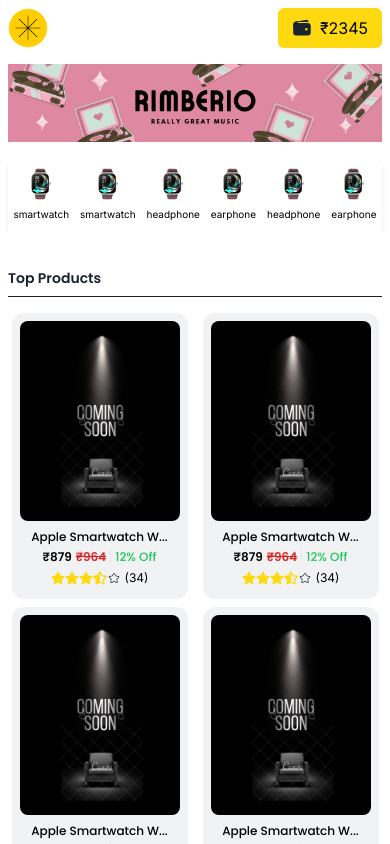
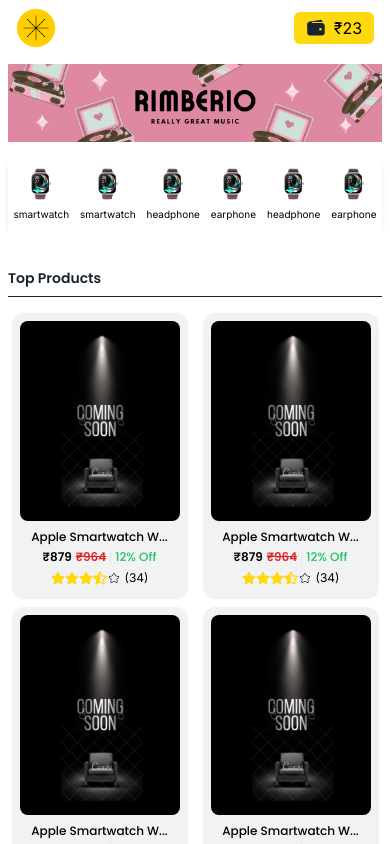
Before and after one commit to mo-amir-code/karteca-frontend, a Next.js app: page / in a window 390 px wide. Built offline with nearby package versions, Linux system fonts and the light colour scheme.

Commit message:
Mobile header wallet button

```diff
--- /dev/null
+++ b/src/components/buttons/MobileWallet.tsx
@@ -0,0 +1,20 @@
+import Link from "next/link";
+import React from "react";
+import { IoWallet } from "react-icons/io5";
+
+const MobileWallet = ({amount}:{amount:string}) => {
+  return (
+    <Link
+      style={{ width: amount.length * 12 + 56 }}
+      href={"/user/refer"}
+      className="flex items-center justify-center gap-2 bg-primary-color py-1 rounded-md smooth_transition"
+    >
+      <span>
+        <IoWallet size={20} className="text-secondary-color" />
+      </span>{" "}
+      <span className="whitespace-nowrap" >₹{amount}</span>
+    </Link>
+  );
+};
+
+export default MobileWallet;
--- a/src/sections/header/MobileHeader.tsx
+++ b/src/sections/header/MobileHeader.tsx
@@ -1,12 +1,12 @@
 import Image from "next/image"
 import Link from "next/link"
 import logo from "@/assets/brand/logo.png"
-import Wallet from "@/components/buttons/Wallet"
+import MobileWallet from "@/components/buttons/MobileWallet"
 
 
 const MobileHeader = () => {
   return (
-    <header className="p-2 md:hidden" >
+    <header className="py-2 px-4 md:hidden" >
         <div className="flex items-center justify-between gap-1">
             <div className="flex items-center justify-center w-12 h-12 cursor-pointer max-sm:w-10 max-sm:h-10">
               <Link href={"/"}>
@@ -20,7 +20,7 @@
               </Link>
             </div>
 
-            <Wallet amount="2345" />
+            <MobileWallet amount="23" />
           </div>
 
     </header>
```
